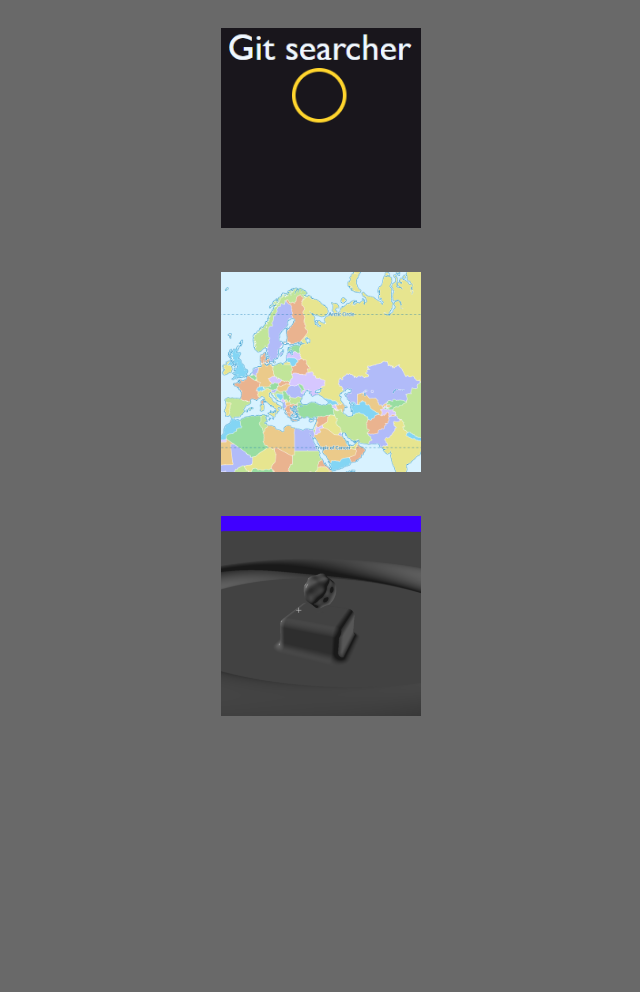
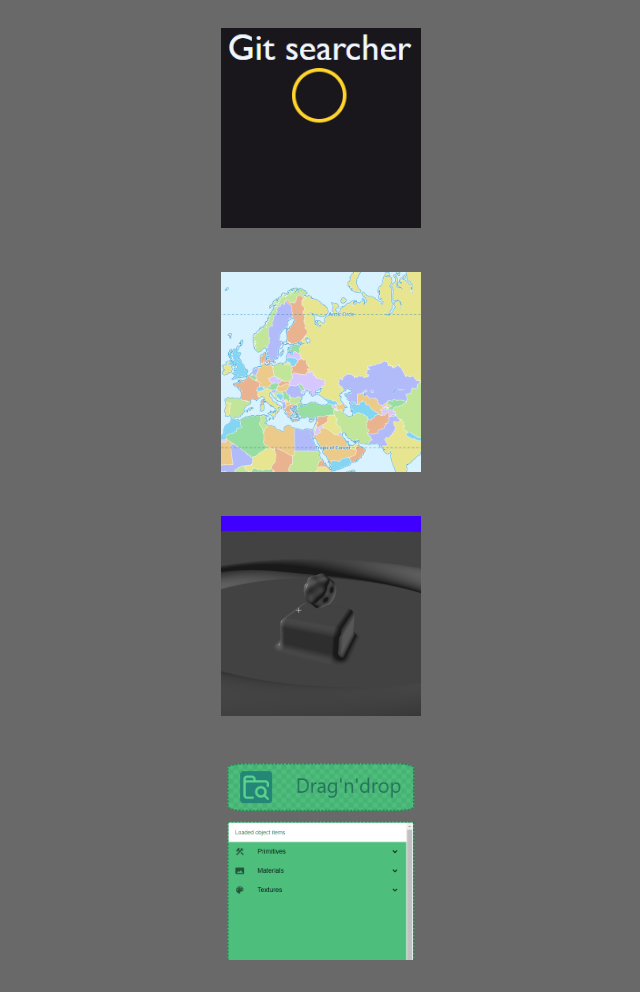
Before and after one commit to Tim2303/tim2303.github.io, a plain HTML site: page index.html in a window 1280 px wide. Shown: the whole page, without its empty margins (319-959 px from the left). Before the commit the page ends 800 px from the top, so only its background shows below. Drawn offline with Linux system fonts and the light colour scheme.

Commit message:
Auto commit. Some changes.

```diff
--- a/index.html
+++ b/index.html
@@ -13,4 +13,7 @@
   <a href="./RayMarching/"
     ><img src="!Logos/Rnd.png" width="200" height="200"
   /></a>
+  <a href="./Web MultiEditor/MultiEditor"
+    ><img src="!Logos/Edt.png" width="200" height="200"
+  /></a>
 </body>
--- a/mem.txt
+++ b/mem.txt
@@ -35,3 +35,6 @@ npm install @rollup/plugin-commonjs
 npm install @rollup/plugin-node-resolve
 npm install @rollup/plugin-replace
 npm install astroturf
+
+// ES build
+npm install --save-exact --save-dev esbuild
```
Also changed, not shown: !Logos/Edt.png (added), Web MultiEditor/Preview.png (added), 4 other files.
